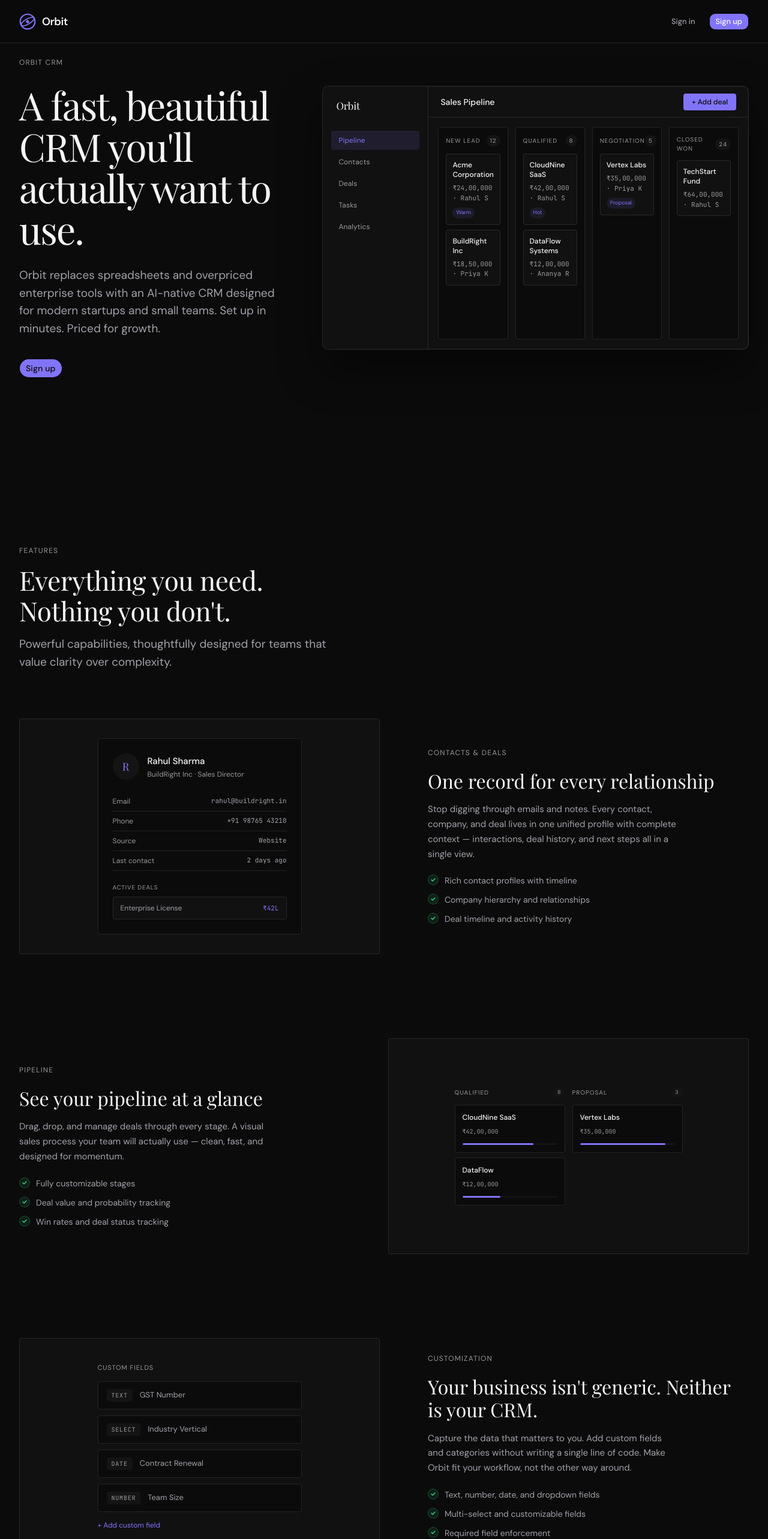
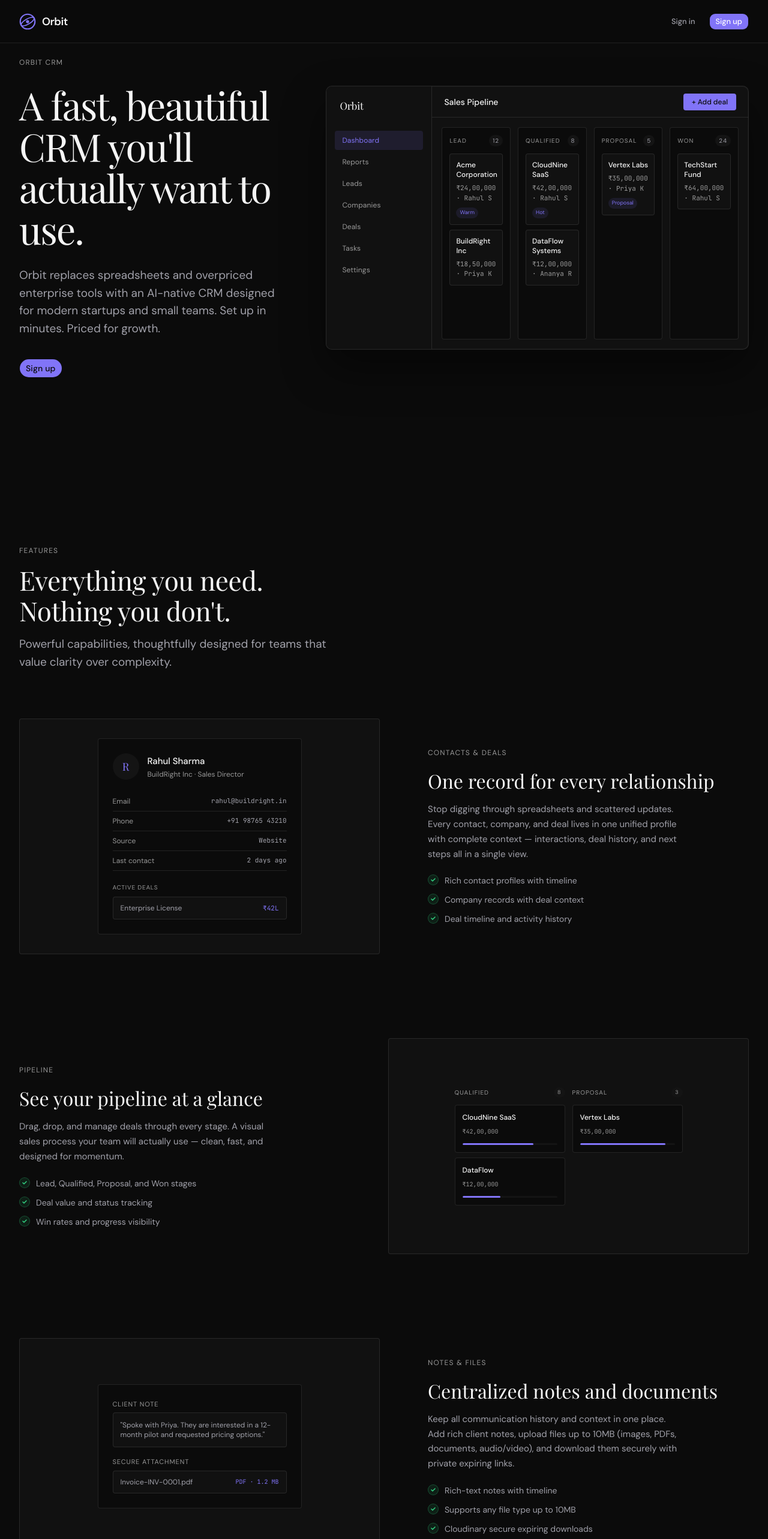
Before and after one commit to CodeMate-AI/Orbit-CRM, a Next.js app in the folder frontend/: page / in a window 1280 px wide. Shown: the top 2566 px of the page at 60% size. Built offline with nearby package versions, Linux system fonts and the light colour scheme; a web font is replaced by a local one.

Commit message:
landing page update

```diff
--- a/frontend/components/FeaturesSection.tsx
+++ b/frontend/components/FeaturesSection.tsx
@@ -4,7 +4,7 @@ import { motion } from "framer-motion";
 
 function CheckIcon() {
   return (
-    <span className="flex h-[18px] w-[18px] shrink-0 items-center justify-center rounded-full border border-success/25 bg-success/10">
+    <span className="flex h-4.5 w-4.5 shrink-0 items-center justify-center rounded-full border border-success/25 bg-success/10">
       <svg width="8" height="6" viewBox="0 0 8 6" fill="none">
         <path d="M1 3L3 5L7 1" stroke="#32d583" strokeWidth="1.5" strokeLinecap="round" strokeLinejoin="round" />
       </svg>
@@ -25,43 +25,43 @@ const features = [
   {
     eyebrow: "Contacts & Deals",
     title: "One record for every relationship",
-    body: "Stop digging through emails and notes. Every contact, company, and deal lives in one unified profile with complete context — interactions, deal history, and next steps all in a single view.",
-    checks: ["Rich contact profiles with timeline", "Company hierarchy and relationships", "Deal timeline and activity history"],
+    body: "Stop digging through spreadsheets and scattered updates. Every contact, company, and deal lives in one unified profile with complete context — interactions, deal history, and next steps all in a single view.",
+    checks: ["Rich contact profiles with timeline", "Company records with deal context", "Deal timeline and activity history"],
     visualType: "contact",
   },
   {
     eyebrow: "Pipeline",
     title: "See your pipeline at a glance",
     body: "Drag, drop, and manage deals through every stage. A visual sales process your team will actually use — clean, fast, and designed for momentum.",
-    checks: ["Fully customizable stages", "Deal value and probability tracking", "Win rates and deal status tracking"],
+    checks: ["Lead, Qualified, Proposal, and Won stages", "Deal value and status tracking", "Win rates and progress visibility"],
     visualType: "kanban",
   },
   {
-    eyebrow: "Customization",
-    title: "Your business isn't generic. Neither is your CRM.",
-    body: "Capture the data that matters to you. Add custom fields and categories without writing a single line of code. Make Orbit fit your workflow, not the other way around.",
-    checks: ["Text, number, date, and dropdown fields", "Multi-select and customizable fields", "Required field enforcement"],
-    visualType: "fields",
+    eyebrow: "Notes & Files",
+    title: "Centralized notes and documents",
+    body: "Keep all communication history and context in one place. Add rich client notes, upload files up to 10MB (images, PDFs, documents, audio/video), and download them securely with private expiring links.",
+    checks: ["Rich-text notes with timeline", "Supports any file type up to 10MB", "Cloudinary secure expiring downloads"],
+    visualType: "notes",
   },
   {
     eyebrow: "AI Assistant",
-    title: "Answers, insights, and updates — just ask.",
-    body: "Orbit's AI understands your data and helps you work faster. Generate summaries, update records, and get forecasts without clicking through menus or running reports.",
-    checks: ["Natural language queries", "Pipeline forecasting and insights", "Smart follow-up reminders"],
+    title: "Answers, insights, and outreach — just ask.",
+    body: "Orbit's AI helps you work faster with context-aware drafts and plain-English workspace search. Draft follow-ups, email copy, or notes, and surface the right companies, leads, tasks, and notes without clicking through menus.",
+    checks: ["Natural language queries", "Outreach templates for follow-ups and notes", "Contextual search across the workspace"],
     visualType: "ai",
   },
   {
     eyebrow: "Analytics",
     title: "See what's working. Fix what isn't.",
     body: "Real-time dashboards give every team member the metrics they need. From individual performance to company-wide trends — clarity without the complexity of enterprise reporting tools.",
-    checks: ["Workspace dashboards", "Revenue forecasting", "Stage summaries and activity logs"],
+    checks: ["Workspace dashboards", "Revenue forecasting", "Workspace activity logs"],
     visualType: "analytics",
   },
 ];
 
 function ContactVisual() {
   return (
-    <div className="w-full max-w-[340px] rounded border border-border-default bg-bg-primary p-6 flex flex-col gap-5">
+    <div className="w-full max-w-85 rounded border border-border-default bg-bg-primary p-6 flex flex-col gap-5">
       <div className="flex items-center gap-3.5">
         <div className="flex h-11 w-11 items-center justify-center rounded-full bg-bg-tertiary font-serif text-lg text-orbit-primary">R</div>
         <div>
@@ -95,7 +95,7 @@ function ContactVisual() {
 
 function KanbanVisual() {
   return (
-    <div className="flex w-full max-w-[380px] gap-3">
+    <div className="flex w-full max-w-95 gap-3">
       {[
         {
           header: "Qualified",
@@ -112,7 +112,7 @@ function KanbanVisual() {
         },
       ].map((col) => (
         <div key={col.header} className="flex min-w-0 flex-1 flex-col gap-2">
-          <div className="mb-1 flex items-center justify-between text-[10px] uppercase tracking-[0.1em] text-text-tertiary">
+          <div className="mb-1 flex items-center justify-between text-[10px] uppercase tracking-widest text-text-tertiary">
             {col.header}
             <span className="rounded-full bg-bg-tertiary px-1.5 py-0.5 text-[9px]">{col.count}</span>
           </div>
@@ -120,7 +120,7 @@ function KanbanVisual() {
             <div key={c.title} className="flex flex-col gap-2 rounded border border-border-default bg-bg-primary p-3">
               <div className="text-xs font-medium text-text-primary">{c.title}</div>
               <div className="font-mono text-[10px] text-text-tertiary">{c.meta}</div>
-              <div className="mt-1 h-[3px] overflow-hidden rounded bg-bg-tertiary">
+              <div className="mt-1 h-0.75 overflow-hidden rounded bg-bg-tertiary">
                 <div className="h-full rounded bg-orbit-primary" style={{ width: c.fill }} />
               </div>
             </div>
@@ -131,32 +131,32 @@ function KanbanVisual() {
   );
 }
 
-function FieldsVisual() {
+function NotesVisual() {
   return (
-    <div className="flex w-full max-w-[340px] flex-col gap-2.5">
-      <div className="mb-1 text-[11px] uppercase tracking-[0.08em] text-text-tertiary">Custom Fields</div>
-      {[
-        { type: "Text", name: "GST Number" },
-        { type: "Select", name: "Industry Vertical" },
-        { type: "Date", name: "Contract Renewal" },
-        { type: "Number", name: "Team Size" },
-      ].map((f) => (
-        <div key={f.name} className="flex items-center gap-3 rounded border border-border-default bg-bg-primary px-3.5 py-3">
-          <span className="rounded bg-bg-tertiary px-2 py-[3px] font-mono text-[10px] uppercase tracking-[0.08em] text-text-tertiary">{f.type}</span>
-          <span className="text-[13px] text-text-secondary">{f.name}</span>
+    <div className="w-full max-w-85 rounded border border-border-default bg-bg-primary p-6 flex flex-col gap-4">
+      <div>
+        <div className="text-[11px] uppercase tracking-[0.08em] text-text-tertiary">Client Note</div>
+        <div className="mt-1.5 text-xs text-text-secondary rounded border border-border-default bg-bg-secondary p-3">
+          "Spoke with Priya. They are interested in a 12-month pilot and requested pricing options."
         </div>
-      ))}
-      <div className="mt-1 text-xs text-orbit-primary">+ Add custom field</div>
+      </div>
+      <div>
+        <div className="text-[11px] uppercase tracking-[0.08em] text-text-tertiary">Secure Attachment</div>
+        <div className="mt-1.5 flex items-center justify-between rounded border border-border-default bg-bg-secondary px-3 py-2.5 text-xs">
+          <span className="truncate text-text-secondary">Invoice-INV-0001.pdf</span>
+          <span className="font-mono text-[10px] text-orbit-primary">PDF · 1.2 MB</span>
+        </div>
+      </div>
     </div>
   );
 }
 
 function AiVisual() {
   return (
-    <div className="flex w-full max-w-[360px] flex-col gap-4">
-      <div className="relative rounded border border-border-default bg-bg-primary p-4 text-[13px] leading-[1.5] text-text-secondary">
+    <div className="flex w-full max-w-90 flex-col gap-4">
+      <div className="relative rounded border border-border-default bg-bg-primary p-4 text-[13px] leading-normal text-text-secondary">
         <span
-          className="absolute -top-2 left-3 rounded-full px-2 py-[2px] text-[9px] font-medium tracking-[0.06em] text-[#0b0b0b]"
+          className="absolute -top-2 left-3 rounded-full px-2 py-0.5 text-[9px] font-medium tracking-[0.06em] text-[#0b0b0b]"
           style={{ background: "var(--orbit-primary)" }}
         >
           AI
@@ -194,7 +194,7 @@ function AiVisual() {
 function AnalyticsVisual() {
   const bars = [35, 50, 42, 65, 58, 82];
   return (
-    <div className="flex w-full max-w-[360px] flex-col gap-5">
+    <div className="flex w-full max-w-90 flex-col gap-5">
       <div className="flex items-end justify-between rounded border border-border-default bg-bg-primary p-5">
         <div>
           <div className="text-[11px] uppercase tracking-[0.08em] text-text-tertiary">Monthly Revenue</div>
@@ -202,7 +202,7 @@ function AnalyticsVisual() {
         </div>
         <div className="rounded-full bg-[rgba(176,253,190,0.08)] px-2.5 py-1 text-xs text-[#b0fdbe]">+18%</div>
       </div>
-      <div className="flex h-[100px] items-end gap-2 rounded border border-border-default bg-bg-primary p-5">
+      <div className="flex h-25 items-end gap-2 rounded border border-border-default bg-bg-primary p-5">
         {bars.map((h, i) => (
           <div
             key={i}
@@ -221,8 +221,8 @@ function FeatureVisual({ type }: { type: string }) {
       return <ContactVisual />;
     case "kanban":
       return <KanbanVisual />;
-    case "fields":
-      return <FieldsVisual />;
+    case "notes":
+      return <NotesVisual />;
     case "ai":
       return <AiVisual />;
     case "analytics":
@@ -234,16 +234,16 @@ function FeatureVisual({ type }: { type: string }) {
 
 export default function FeaturesSection() {
   return (
-    <section id="product" className="px-4 py-16 lg:py-[140px] sm:px-6 lg:px-8">
+    <section id="product" className="px-4 py-16 lg:py-35 sm:px-6 lg:px-8">
       <div className="mx-auto max-w-7xl">
         <motion.div
           initial={{ opacity: 0, y: 24 }}
           whileInView={{ opacity: 1, y: 0 }}
           viewport={{ once: true, margin: "-80px" }}
           transition={{ duration: 0.55 }}
-          className="mb-20 flex max-w-[560px] flex-col gap-4"
+          className="mb-20 flex max-w-140 flex-col gap-4"
         >
-          <p className="text-xs font-normal uppercase tracking-[0.1em] text-text-tertiary">Features</p>
+          <p className="text-xs font-normal uppercase tracking-widest text-text-tertiary">Features</p>
           <h2 className="font-serif text-[clamp(2rem,4vw,2.75rem)] font-normal leading-[1.15] tracking-[-0.01em] text-text-primary">
             Everything you need.
             <br />
@@ -254,7 +254,7 @@ export default function FeaturesSection() {
           </p>
         </motion.div>
 
-        <div className="flex flex-col gap-[140px]">
+        <div className="flex flex-col gap-35">
           {features.map((feature, i) => {
             const isReversed = i % 2 !== 0;
             return (
@@ -267,15 +267,15 @@ export default function FeaturesSection() {
                 variants={rowVariants}
                 className={`flex flex-col gap-12 md:gap-20 ${isReversed ? "md:flex-row-reverse" : "md:flex-row"} md:items-center`}
               >
-                <div className="flex min-h-[360px] flex-1 items-center justify-center rounded border border-border-default bg-bg-secondary p-8 relative overflow-hidden">
+                <div className="flex min-h-90 flex-1 items-center justify-center rounded border border-border-default bg-bg-secondary p-8 relative overflow-hidden">
                   <FeatureVisual type={feature.visualType} />
                 </div>
                 <div className="flex flex-1 flex-col gap-4">
-                  <p className="mb-1 text-xs font-normal uppercase tracking-[0.1em] text-text-tertiary">{feature.eyebrow}</p>
+                  <p className="mb-1 text-xs font-normal uppercase tracking-widest text-text-tertiary">{feature.eyebrow}</p>
                   <h3 className="font-serif text-[clamp(1.5rem,3vw,2rem)] font-normal leading-[1.2] text-text-primary">
                     {feature.title}
                   </h3>
-                  <p className="max-w-[420px] text-[15px] font-normal leading-[1.65] text-text-secondary">{feature.body}</p>
+                  <p className="max-w-105 text-[15px] font-normal leading-[1.65] text-text-secondary">{feature.body}</p>
                   <ul className="mt-1.5 flex flex-col gap-3">
                     {feature.checks.map((check) => (
                       <li key={check} className="flex items-start gap-2.5 text-sm text-text-secondary">
--- a/frontend/components/HeroSection.tsx
+++ b/frontend/components/HeroSection.tsx
@@ -4,16 +4,18 @@ import Link from "next/link";
 import { Button } from "@/components/ui/button";
 
 const sidebarItems = [
-  { label: "Pipeline", active: true },
-  { label: "Contacts" },
+  { label: "Dashboard", active: true },
+  { label: "Reports" },
+  { label: "Leads" },
+  { label: "Companies" },
   { label: "Deals" },
   { label: "Tasks" },
-  { label: "Analytics" },
+  { label: "Settings" },
 ];
 
 const pipelineColumns = [
   {
-    header: "New Lead",
+    header: "Lead",
     count: "12",
     deals: [
       { title: "Acme Corporation", meta: "₹24,00,000 · Rahul S", tag: "Warm" },
@@ -29,14 +31,14 @@ const pipelineColumns = [
     ],
   },
   {
-    header: "Negotiation",
+    header: "Proposal",
     count: "5",
     deals: [
       { title: "Vertex Labs", meta: "₹35,00,000 · Priya K", tag: "Proposal" },
     ],
   },
   {
-    header: "Closed Won",
+    header: "Won",
     count: "24",
     deals: [
       { title: "TechStart Fund", meta: "₹64,00,000 · Rahul S", tag: null },
@@ -46,17 +48,17 @@ const pipelineColumns = [
 
 export default function HeroSection() {
   return (
-    <section className="relative overflow-hidden px-4 pb-16 lg:pb-[140px] pt-[96px] sm:px-6 lg:px-8">
+    <section className="relative overflow-hidden px-4 pb-16 lg:pb-35 pt-24 sm:px-6 lg:px-8">
       <div className="mx-auto grid max-w-7xl grid-cols-1 items-center gap-12 min-[900px]:grid-cols-[1fr_1.15fr] min-[900px]:gap-16">
         {/* Left column */}
         <div className="flex flex-col gap-7">
-          <p className="text-xs font-normal uppercase tracking-[0.1em] text-text-tertiary">
+          <p className="text-xs font-normal uppercase tracking-widest text-text-tertiary">
             Orbit CRM
           </p>
           <h1 className="font-serif text-[clamp(2.5rem,5vw,4.25rem)] font-normal leading-[1.08] tracking-[-0.03em] text-text-primary">
             A fast, beautiful CRM you&apos;ll actually want to use.
           </h1>
-          <p className="max-w-[460px] text-lg font-normal leading-[1.55] text-text-secondary sm:text-[19px]">
+          <p className="max-w-115 text-lg font-normal leading-[1.55] text-text-secondary sm:text-[19px]">
             Orbit replaces spreadsheets and overpriced enterprise tools with an AI-native CRM designed for modern startups and small teams. Set up in minutes. Priced for growth.
           </p>
           <div className="mt-2 flex flex-wrap gap-4">
@@ -111,7 +113,7 @@ export default function HeroSection() {
             {/* Body */}
             <div className="flex min-w-0 flex-1 flex-col">
               {/* Topbar */}
-              <div className="flex h-[52px] items-center justify-between border-b border-border-default px-5">
+              <div className="flex h-13 items-center justify-between border-b border-border-default px-5">
                 <div className="text-sm font-medium text-text-primary">
                   Sales Pipeline
                 </div>
@@ -125,9 +127,9 @@ export default function HeroSection() {
                 {pipelineColumns.map((col) => (
                   <div
                     key={col.header}
-                    className="flex min-w-[160px] flex-1 flex-col gap-2 rounded border border-border-default bg-bg-primary p-3 md:min-w-0"
+                    className="flex min-w-40 flex-1 flex-col gap-2 rounded border border-border-default bg-bg-primary p-3 md:min-w-0"
                   >
-                    <div className="mb-1 flex items-center justify-between text-[10px] uppercase tracking-[0.1em] text-text-tertiary">
+                    <div className="mb-1 flex items-center justify-between text-[10px] uppercase tracking-widest text-text-tertiary">
                       {col.header}
                       <span className="rounded-full bg-bg-tertiary px-1.5 py-0.5 text-[10px] text-text-secondary">
                         {col.count}
```
Also changed, not shown: frontend/components/AISection.tsx (+11 -11 lines), frontend/components/SecuritySection.tsx (+8 -8 lines).
